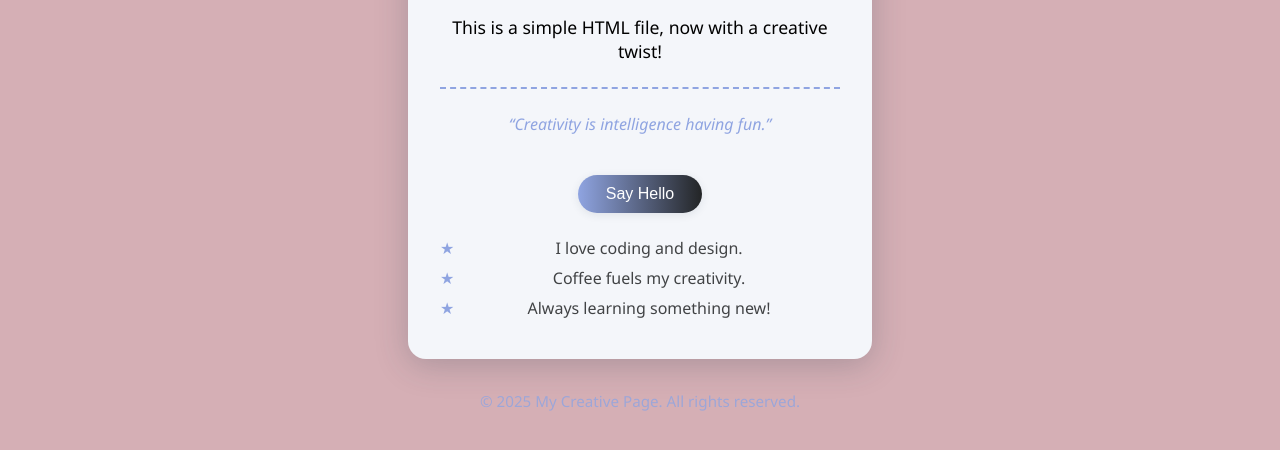
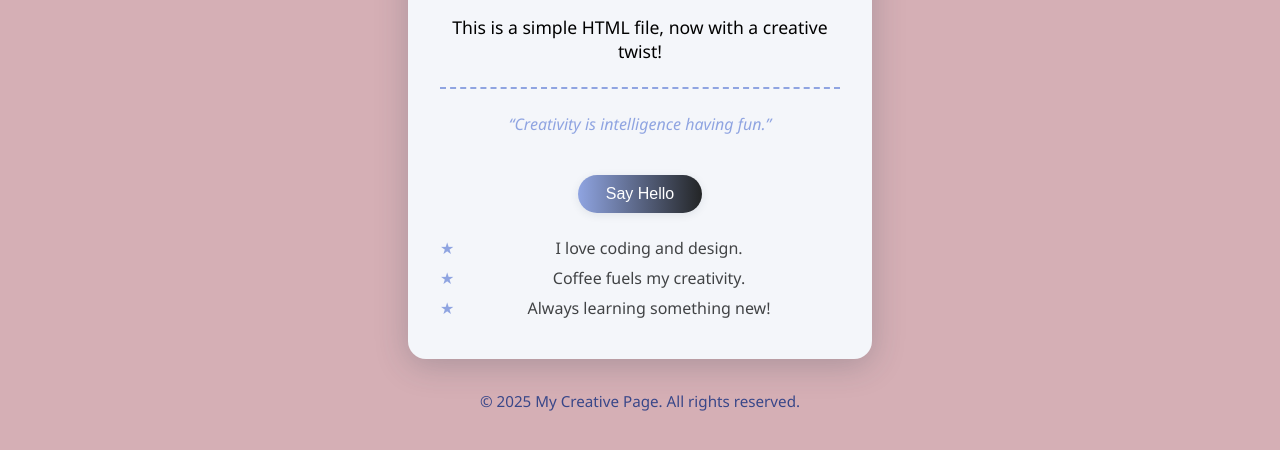
Before and after one commit to parishachanishankarshrestha/Git-Course-2, a plain HTML site: page index.html in a window 1280 px wide. Shown: the part 358-808 px from the top of the page. Drawn offline with Linux system fonts and the light colour scheme.

Commit message:
footer color changed

```diff
--- a/index.html
+++ b/index.html
@@ -140,7 +140,7 @@
     </div>
 
 
-    <footer style="width:100%;text-align:center;margin-top:32px;color:#8fa4e1;font-size:0.95rem;opacity:0.8;">
+    <footer style="width:100%;text-align:center;margin-top:32px;color:#122d7e;font-size:0.95rem;opacity:0.8;">
         &copy; 2025 My Creative Page. All rights reserved.
     </footer>
 </body>
```
